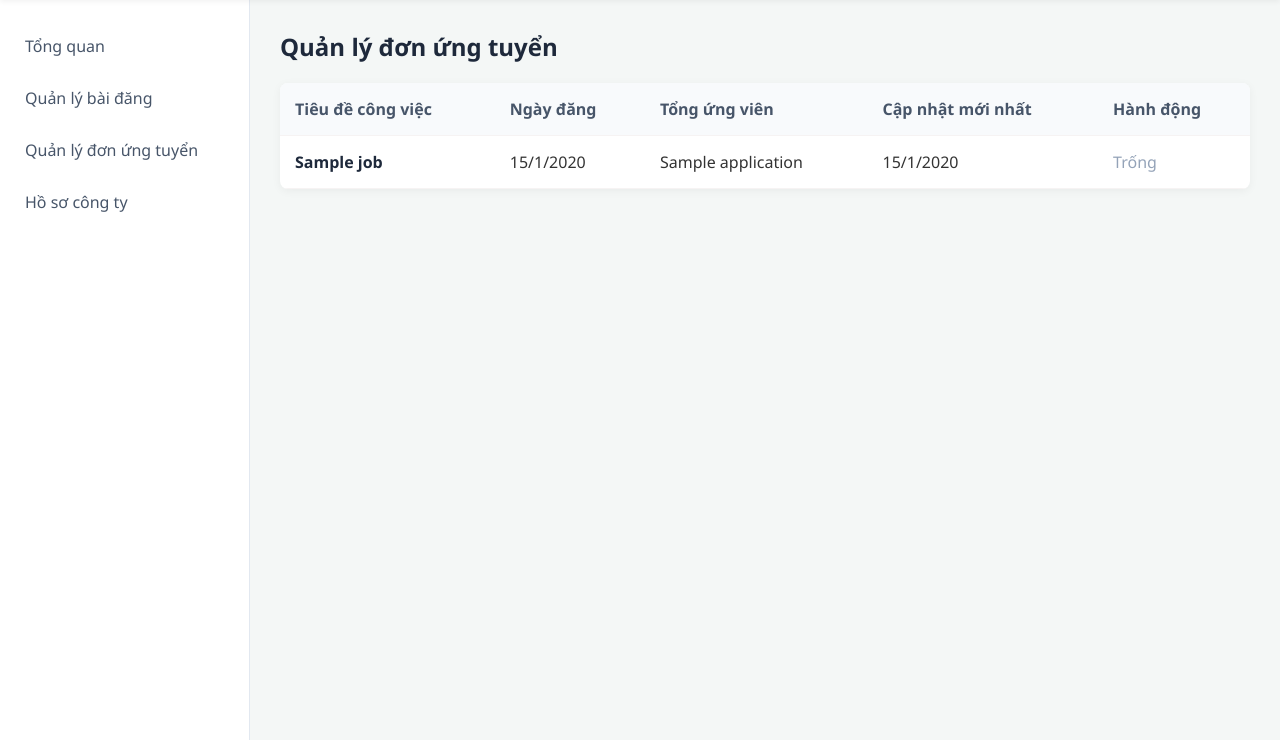
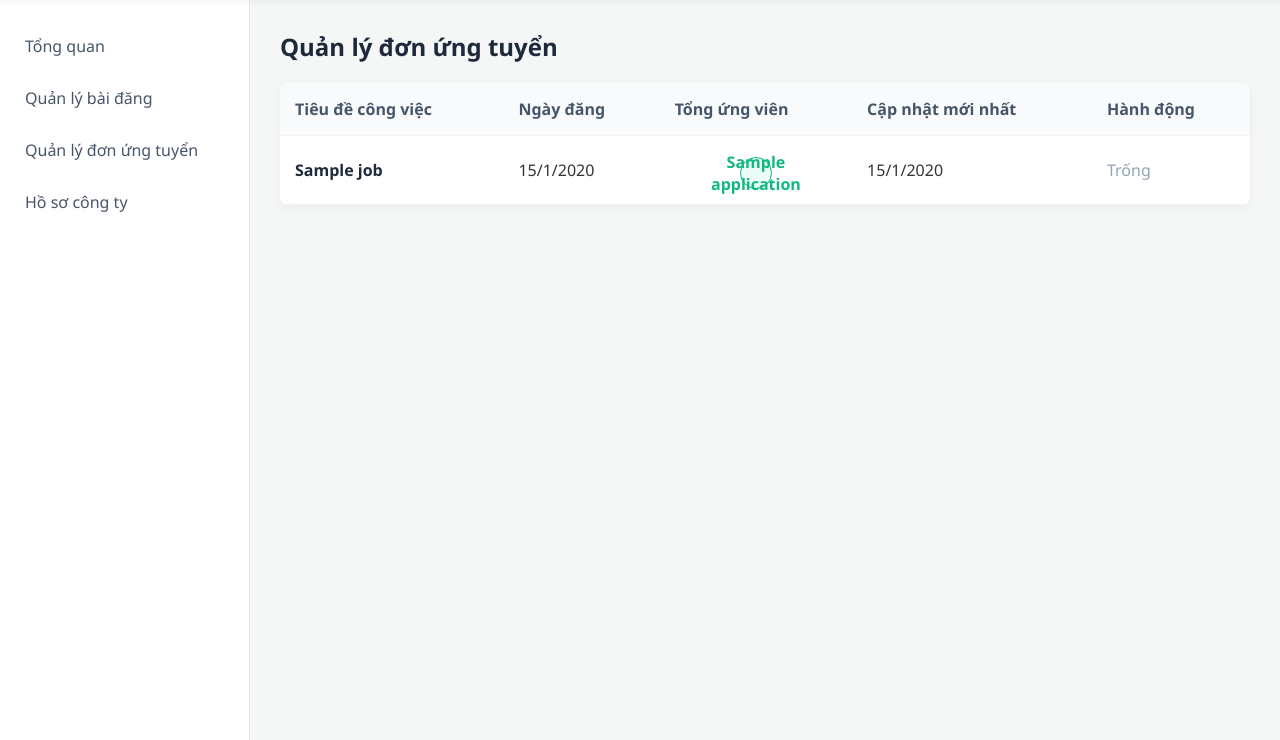
Before and after one commit to DanielCoder06/IT-Recruitment-System, a Node server app: template src/views/company/applications.pug in a window 1280 px wide. Shown: the part 60-800 px from the top of the page. Run offline with Node 20, Linux system fonts and the light colour scheme; the template is opened without the code that fills it: most values are stand-ins (such as "Sample title", 1, 10 or a date in 2020).

Commit message:
style: Custom giao diện bảng thống kê

```diff
--- a/public/css/applications.css
+++ b/public/css/applications.css
@@ -13,6 +13,7 @@ th,
 td {
   padding: 15px;
   border-bottom: 1px solid #f6f3f3f0;
+  vertical-align: middle;
 }
 th {
   background-color: #f8fafc;
@@ -20,7 +21,7 @@ th {
   font-weight: 600;
 }
 tr:hover {
-  background-color: #d8d8d8;
+  background-color: #f8fafc;
 }
 
 .job-title-link {
@@ -33,6 +34,16 @@ tr:hover {
   color: #007bff;
 }
 .job-total-candidate {
+  display: inline-flex;
+  align-items: center;
+  justify-content: center;
+  width: 32px;
+  height: 32px;
+  background-color: #ecfdf5;
+  color: #10b981;
+  font-weight: 700;
+  border-radius: 50%;
+  border: 1px solid #10b981;
 }
 .action-links a {
   margin-right: 10px;
@@ -40,6 +51,9 @@ tr:hover {
   font-weight: 500;
   text-decoration: none;
 }
+.action-links a:hover {
+  text-decoration: underline;
+}
 .action-links .btn-view {
   color: #3b82f6;
   margin-right: 10px;
--- a/public/css/job.css
+++ b/public/css/job.css
@@ -69,7 +69,7 @@ th {
   font-weight: 600;
 }
 tr:hover {
-  background-color: #d8d8d8;
+  background-color: #f8fafc;
 }
 
 /* Trạng thái bài đăng */
--- a/src/views/company/applications.pug
+++ b/src/views/company/applications.pug
@@ -27,7 +27,8 @@ block content
                             td
                                 a.job-title-link(href=`/company/jobs/${job.id}`)= job.title
                             td= job.createdAt.toLocaleDateString('vi-VN')
-                            td.job-total-candidate= job._count.applications
+                            td(style="text-align: center")
+                                span.job-total-candidate= job._count.applications
                             td
                                 if job.applications.length > 0
                                     = job.applications[0].createdAt.toLocaleDateString('vi-VN')
```
